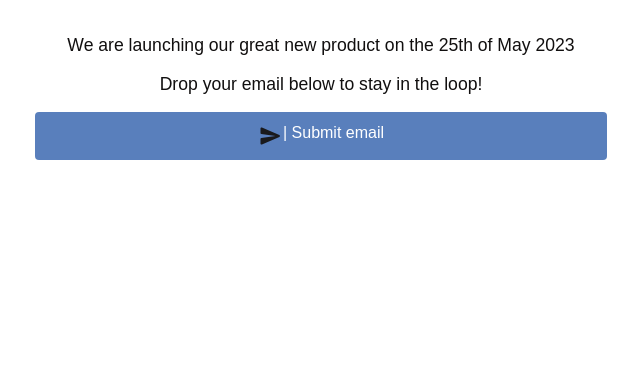
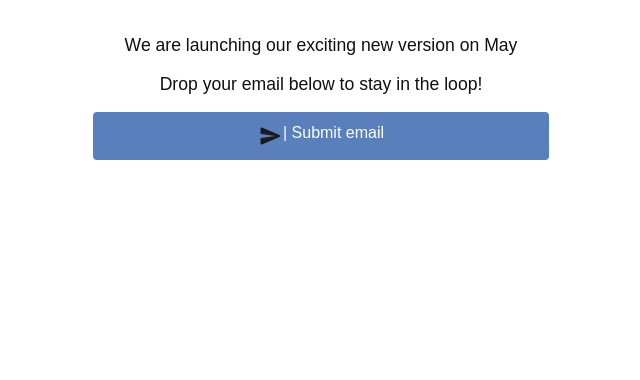
Before and after one commit to Aurelian-Nkonde/Aurelian-Nkonde.github.io, a plain HTML site: page index.html in a window 1280 px wide. Shown: the part 420-800 px from the top of the page, without its empty margins (319-959 px from the left). Drawn offline with Linux system fonts and the light colour scheme; a web font is replaced by a local one.

Commit message:
changing the subheader paragraphy

```diff
--- a/index.html
+++ b/index.html
@@ -15,7 +15,7 @@
         <img class="logo" src="assets/images/buddy-logo.svg" alt="AltBlack Logo">
         <h1 class="header">Buddy Finance</h1>
         <div class="">
-            <p class="subHeader">We are launching our great new product on the 25th of May 2023</p>
+            <p class="subHeader">We are launching our exciting new version on May</p>
             <p class="subHeader">Drop your email below to stay in the loop!</p>
         </div>
         <a class="join-button" href="https://form.typeform.com/to/FvSsQZrz" target="_blank">
```
